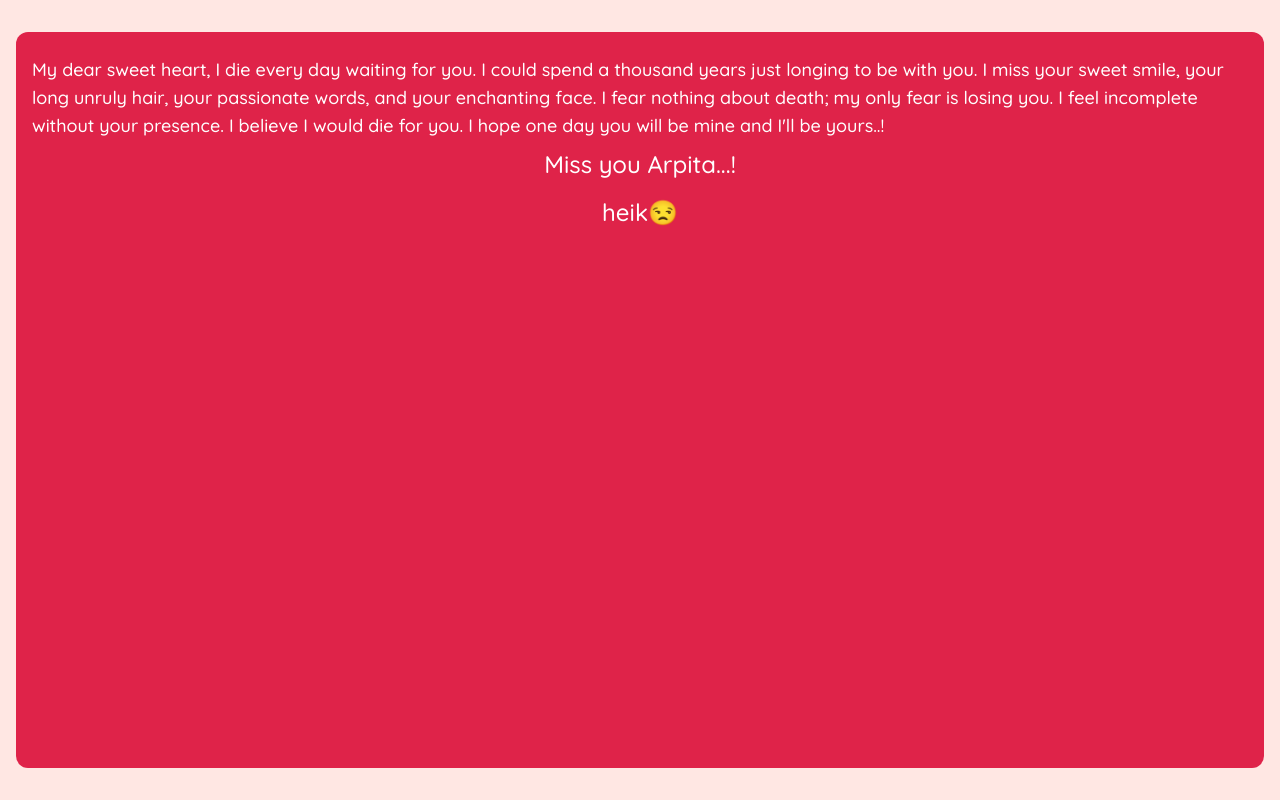
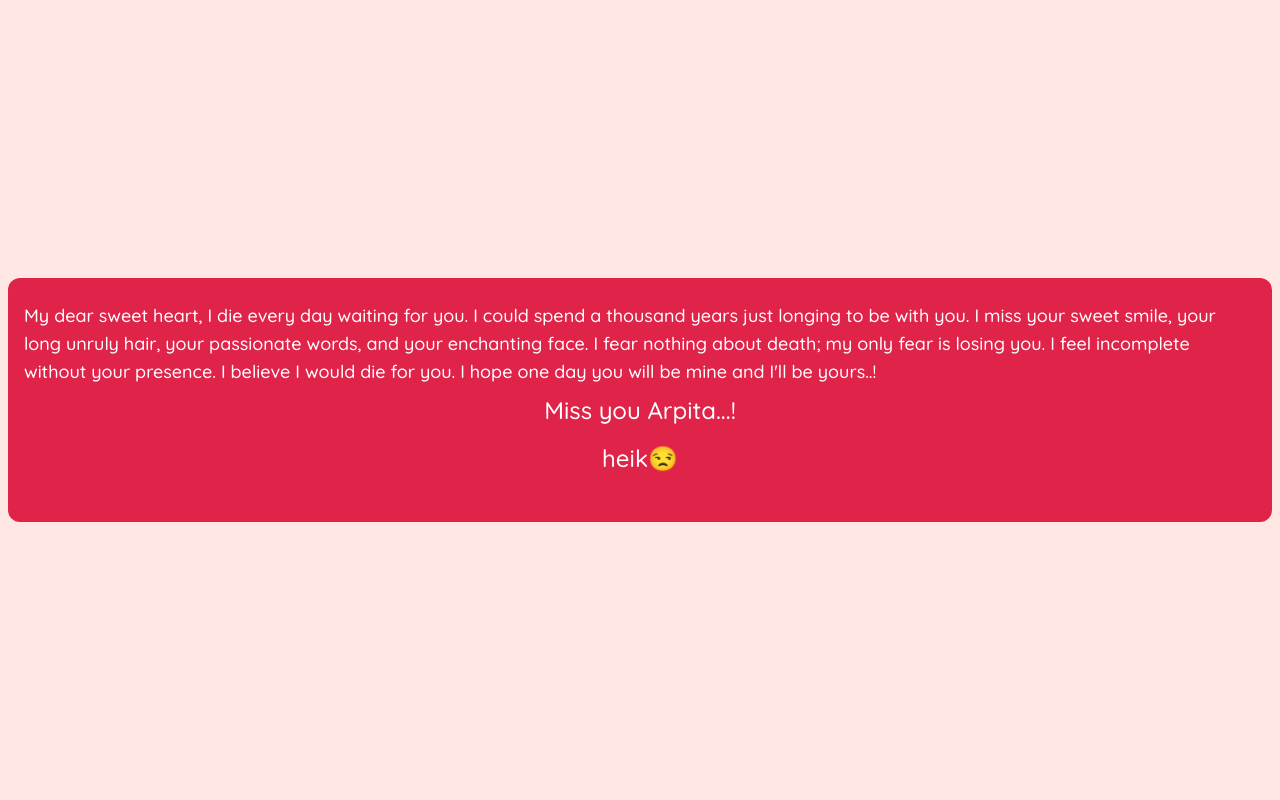
Before and after one commit to AHShuvro/SweetHeart, a plain HTML site: page message.html in a window 1280 px wide. Drawn offline with nearby package versions, Linux system fonts and the light colour scheme.

Commit message:
modify some design

```diff
--- a/message.html
+++ b/message.html
@@ -18,8 +18,8 @@
     </style>
 </head>
 
-<body class="px-4 py-8 m-0 h-screen w-screen bg-[#ffe7e3] flex flex-col items-center justify-center">
-    <div class="bg-[#DF2349] w-full h-full rounded-xl px-4 pt-6 overflow-auto">
+<body class=" m-0 px-2 h-screen w-screen bg-[#ffe7e3] flex flex-col items-center justify-center">
+    <div class="bg-[#DF2349] py-12 rounded-xl px-4 pt-6 overflow-auto">
         <p class="text-[#FFFFFF] text-lg font-medium">My dear sweet heart, I die every day waiting for you. I could spend a thousand years just longing to be with you. I
             miss your sweet smile, your long unruly hair, your passionate words, and your enchanting face. I fear nothing
             about death; my only fear is losing you. I feel incomplete without your presence. I believe I would
```
Also changed, not shown: no.html (+1 -1 lines).
